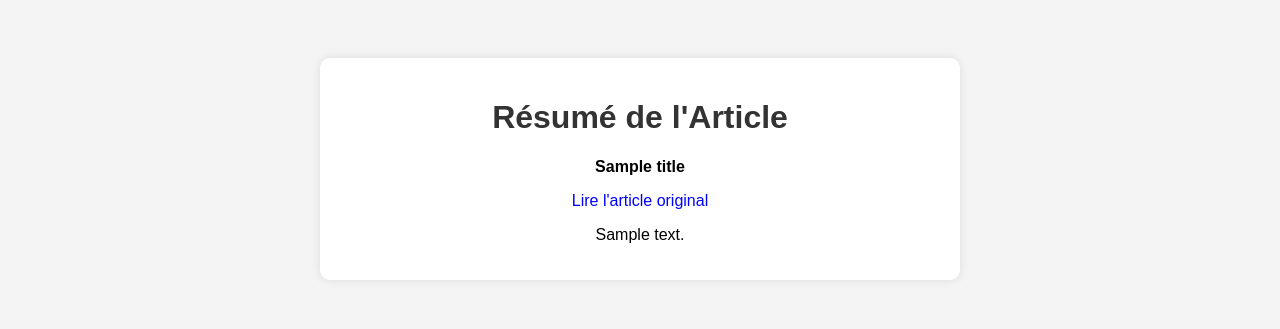
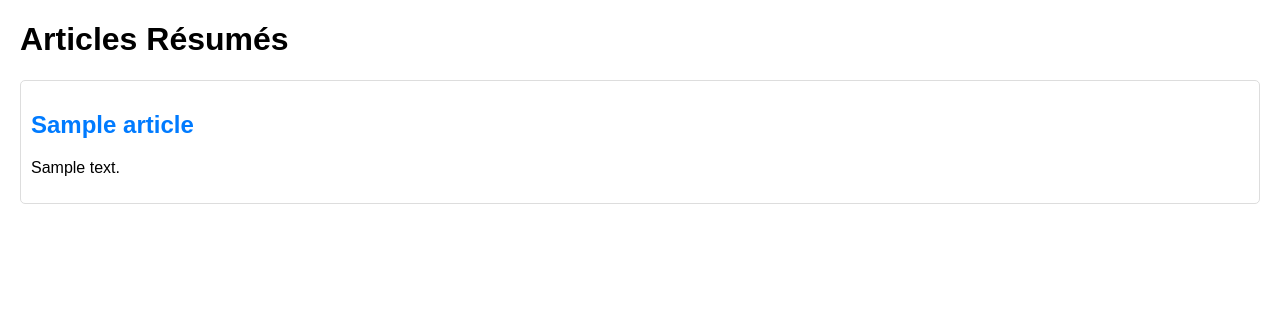
Before and after one commit to percy637/daily_news, a Flask app: template templates/index.html in a window 1280 px wide. Shown: the top 329 px of the page. Run offline with Flask 3, Linux system fonts and the light colour scheme; the template is opened without the code that fills it: most values are stand-ins (such as "Sample title", 1, 10 or a date in 2020).

Commit message:
chgmt site dynamique

```diff
--- a/app.py
+++ b/app.py
@@ -8,15 +8,12 @@ app = Flask(__name__)
 
 @app.route("/")
 def home():
-    title = "Tesla atteint un nouveau record de ventes"
-    link = "https://example.com/article"
-    #summary = daily_news.summarize_article(title, link)
-    summary  = "test de summary"
-    return render_template("index.html", title=title, link=link, summary=summary)
+    articles = daily_news.get_motley_news()
+    summaries = [{"title": article["title"], "summary": daily_news.summarize_article(article["title"], article["link"])} for article in articles]
+    daily_news.send_notification(summaries)
+    return render_template('index.html', summaries=summaries)
 
 if __name__ == "__main__":
     app.run(host="0.0.0.0", port=5000, debug=True)
 
-"""news_summary = get_motley_news()
-send_notification(news_summary)
-print(news_summary)"""
+#écouter sur : dailynews-production.up.railway.app
--- a/daily_news.py
+++ b/daily_news.py
@@ -2,6 +2,7 @@ import os
 from playwright.sync_api import sync_playwright
 import openai  # Utilisation de l'API pour résumer
 import requests
+import diskcache as dc
 
 
 URL = "https://www.fool.com/investing-news/"
@@ -15,8 +16,18 @@ if not api_key:
 
 # Initialiser le client OpenAI
 client = openai.OpenAI(api_key=api_key)
+# Initialisation du cache sur disque
+cache = dc.Cache('./cache')  # Le cache sera stocké dans le dossier './cache'
 
 def summarize_article(title, link):
+
+    # Vérifier si le résumé est déjà dans le cache
+    if title in cache:
+        print(f"Récupération du cache pour l'article : {title}")
+        return cache[title]  # Si le résumé existe déjà, on le renvoie
+
+    # Si le résumé n'existe pas dans le cache, on fait appel à l'API OpenAI
+    print(f"Appel à OpenAI pour : {title}")
     prompt = f"""
     Voici un titre d'article : {title}.
     Résume cet article de manière claire, en incluant le nom de l'entreprise mentionnée dans l'article et les points les plus importants. Le résumé doit être pertinent, en mettant en évidence les facteurs qui expliquent la situation de l'entreprise et ses perspectives d'avenir.
@@ -33,7 +44,15 @@ def summarize_article(title, link):
         ]
     )
 
-    return response.choices[0].message.content.strip()
+    # Le résumé de l'article
+    summary = response.choices[0].message.content.strip()
+
+    # Enregistrer le résumé dans le cache avec une expiration de 24 heures (86400 secondes)
+    cache[title] = summary
+    cache.expire(title, 86400)  # Expiration après 24h
+
+
+    return summary
 
 
 
@@ -71,8 +90,8 @@ def send_notification(message):
         'token': api_token,
         'message': message,
         'title': 'Motley Fool - News du Jour',  # Titre de la notification
-        'url' : "http://www.apple.com/fr/",
-        'url_title' : "Lire l'article"
+        'url' : "dailynews-production.up.railway.app",
+        'url_title' : "Pour voir toutes les infos, cliquer ici"
     }
 
     response = requests.post(url, data=payload)
--- a/templates/index.html
+++ b/templates/index.html
@@ -3,20 +3,22 @@
 <head>
     <meta charset="UTF-8">
     <meta name="viewport" content="width=device-width, initial-scale=1.0">
-    <title>Résumé d'Article</title>
+    <title>News Résumées</title>
     <style>
-        body { font-family: Arial, sans-serif; text-align: center; padding: 50px; background: #f4f4f4; }
-        .container { max-width: 600px; margin: auto; background: white; padding: 20px; border-radius: 10px; box-shadow: 0px 0px 10px rgba(0,0,0,0.1); }
-        h1 { color: #333; }
-        a { text-decoration: none; color: blue; }
+        body { font-family: Arial, sans-serif; margin: 20px; }
+        .article { margin-bottom: 20px; padding: 10px; border: 1px solid #ddd; border-radius: 5px; }
+        h2 { color: #007BFF; }
     </style>
 </head>
 <body>
-    <div class="container">
-        <h1>Résumé de l'Article</h1>
-        <p><strong>{{ title }}</strong></p>
-        <p><a href="{{ link }}" target="_blank">Lire l'article original</a></p>
-        <p>{{ summary }}</p>
-    </div>
+    <h1>Articles Résumés</h1>
+
+    {% for article in summaries %}
+        <div class="article">
+            <h2>{{ article.title }}</h2>
+            <p>{{ article.summary }}</p>
+        </div>
+    {% endfor %}
+
 </body>
 </html>
```
